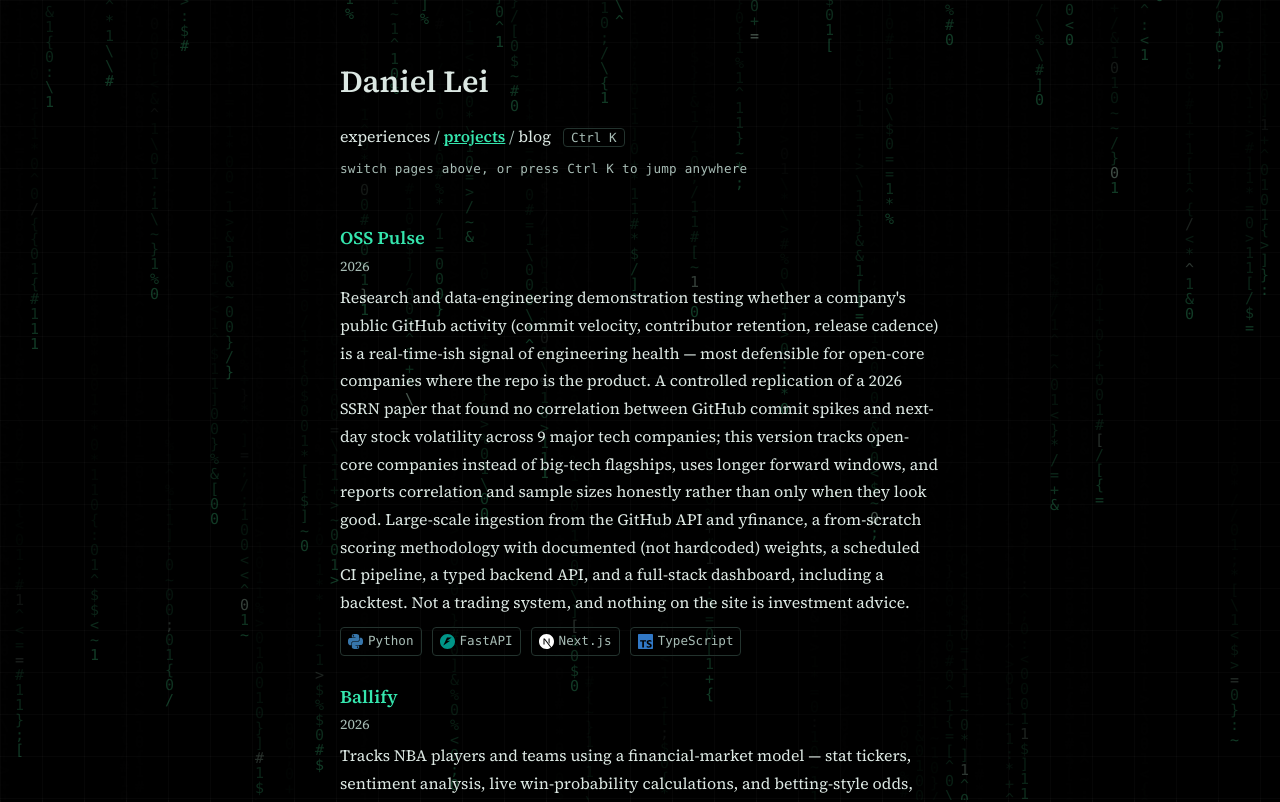
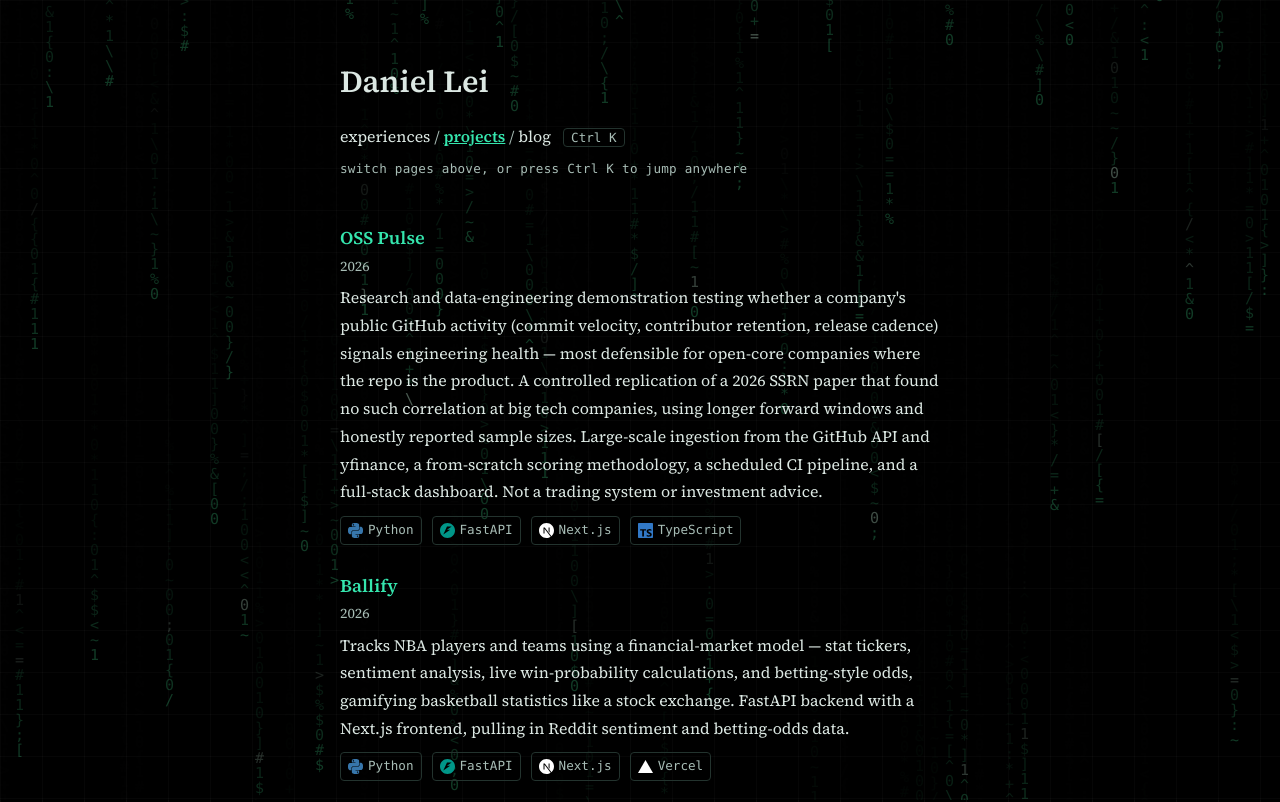
Before and after one commit to McMuf/daniellei.com, a React (Vite) app: page /projects in a window 1280 px wide. Shown: the top 802 px of the page. Built offline with nearby package versions, Linux system fonts and the light colour scheme.

Commit message:
add OSS Pulse project, reorder projects list

```diff
--- a/src/data/projects.ts
+++ b/src/data/projects.ts
@@ -10,7 +10,7 @@ export type Project = {
 export const projects: Project[] = [
   {
     title: 'OSS Pulse',
-    description: 'Research and data-engineering demonstration testing whether a company\'s public GitHub activity (commit velocity, contributor retention, release cadence) is a real-time-ish signal of engineering health — most defensible for open-core companies where the repo is the product. A controlled replication of a 2026 SSRN paper that found no correlation between GitHub commit spikes and next-day stock volatility across 9 major tech companies; this version tracks open-core companies instead of big-tech flagships, uses longer forward windows, and reports correlation and sample sizes honestly rather than only when they look good. Large-scale ingestion from the GitHub API and yfinance, a from-scratch scoring methodology with documented (not hardcoded) weights, a scheduled CI pipeline, a typed backend API, and a full-stack dashboard, including a backtest. Not a trading system, and nothing on the site is investment advice.',
+    description: 'Research and data-engineering demonstration testing whether a company\'s public GitHub activity (commit velocity, contributor retention, release cadence) signals engineering health — most defensible for open-core companies where the repo is the product. A controlled replication of a 2026 SSRN paper that found no such correlation at big tech companies, using longer forward windows and honestly reported sample sizes. Large-scale ingestion from the GitHub API and yfinance, a from-scratch scoring methodology, a scheduled CI pipeline, and a full-stack dashboard. Not a trading system or investment advice.',
     url: 'https://github.com/McMuf/OSS-Pulse',
     tags: ['Python', 'FastAPI', 'Next.js', 'TypeScript'],
     year: '2026',
```
